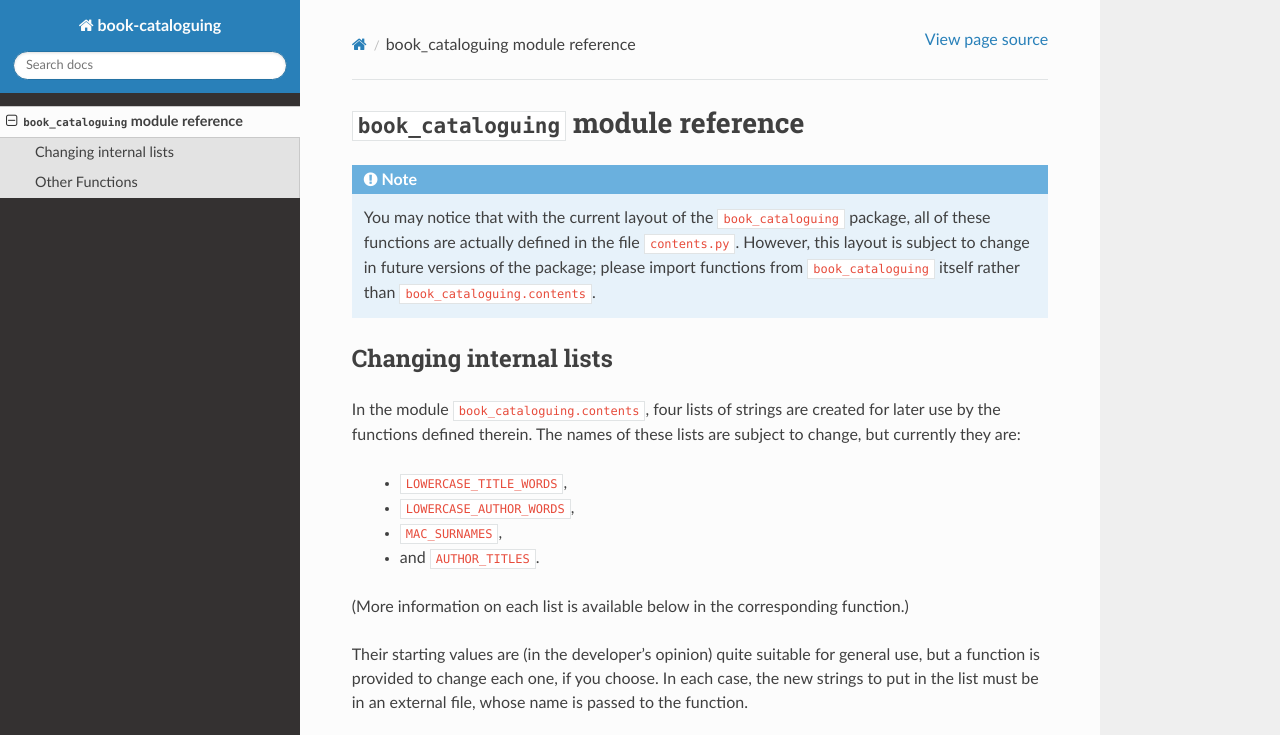
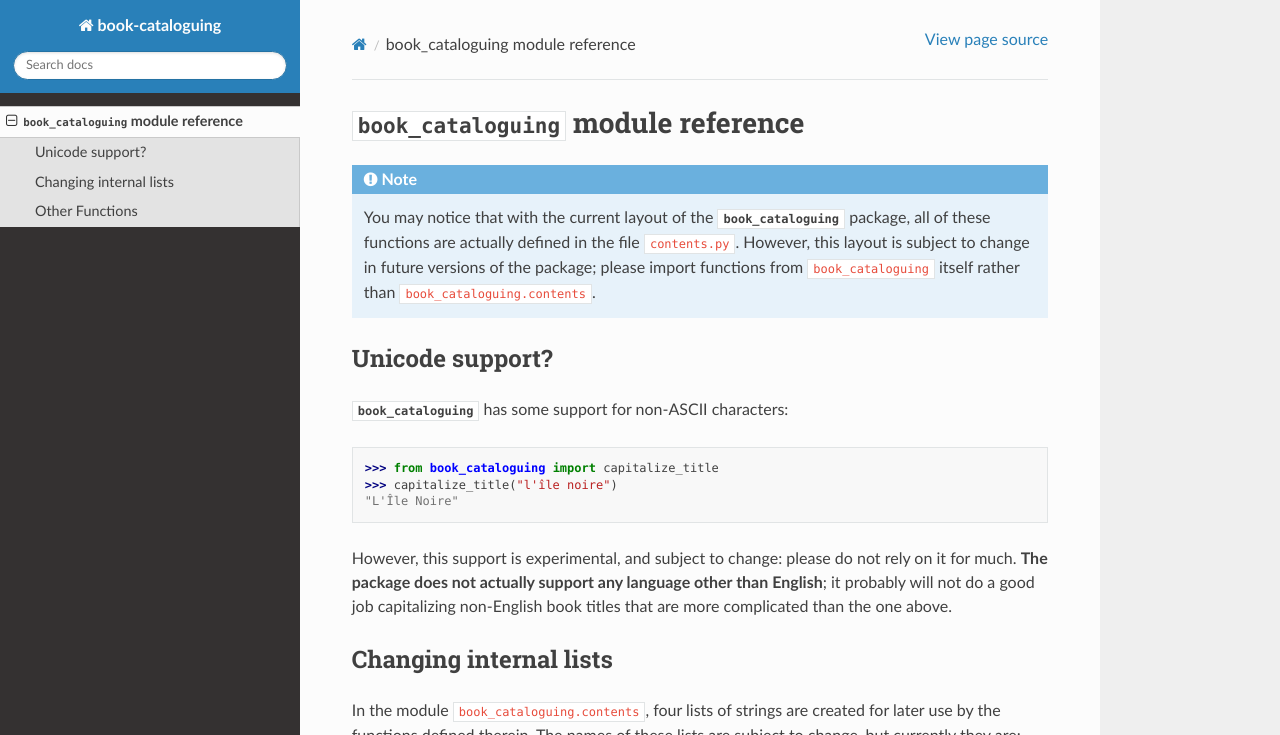
Before and after one commit to PT-Hrothgar/book-cataloguing, a Sphinx documentation site: the page built from docs/source/reference.rst, in a window 1280 px wide and 900 px high, cut to the strip 0-735 px from the top of the window. Built offline with Sphinx 7.4.7 and the Read the Docs theme 3.1.0, drawn with Linux system fonts in a browser that asks for light colours.

Commit message:
Add a paragraph about Unicode support

```diff
--- a/docs/source/reference.rst
+++ b/docs/source/reference.rst
@@ -6,8 +6,18 @@
 
 .. note::
 
-   You may notice that with the current layout of the ``book_cataloguing`` package, all of these functions are actually defined in the file ``contents.py``. However, this layout is subject to change in future versions of the package; please import functions from ``book_cataloguing`` itself rather than ``book_cataloguing.contents``.
+   You may notice that with the current layout of the :py:mod:`book_cataloguing` package, all of these functions are actually defined in the file ``contents.py``. However, this layout is subject to change in future versions of the package; please import functions from ``book_cataloguing`` itself rather than ``book_cataloguing.contents``.
 
+Unicode support?
+****************
+
+:py:mod:`book_cataloguing` has some support for non-ASCII characters:
+
+>>> from book_cataloguing import capitalize_title
+>>> capitalize_title("l'île noire")
+"L'Île Noire"
+
+However, this support is experimental, and subject to change: please do not rely on it for much. **The package does not actually support any language other than English**; it probably will not do a good job capitalizing non-English book titles that are more complicated than the one above.
 
 Changing internal lists
 ***********************
```
